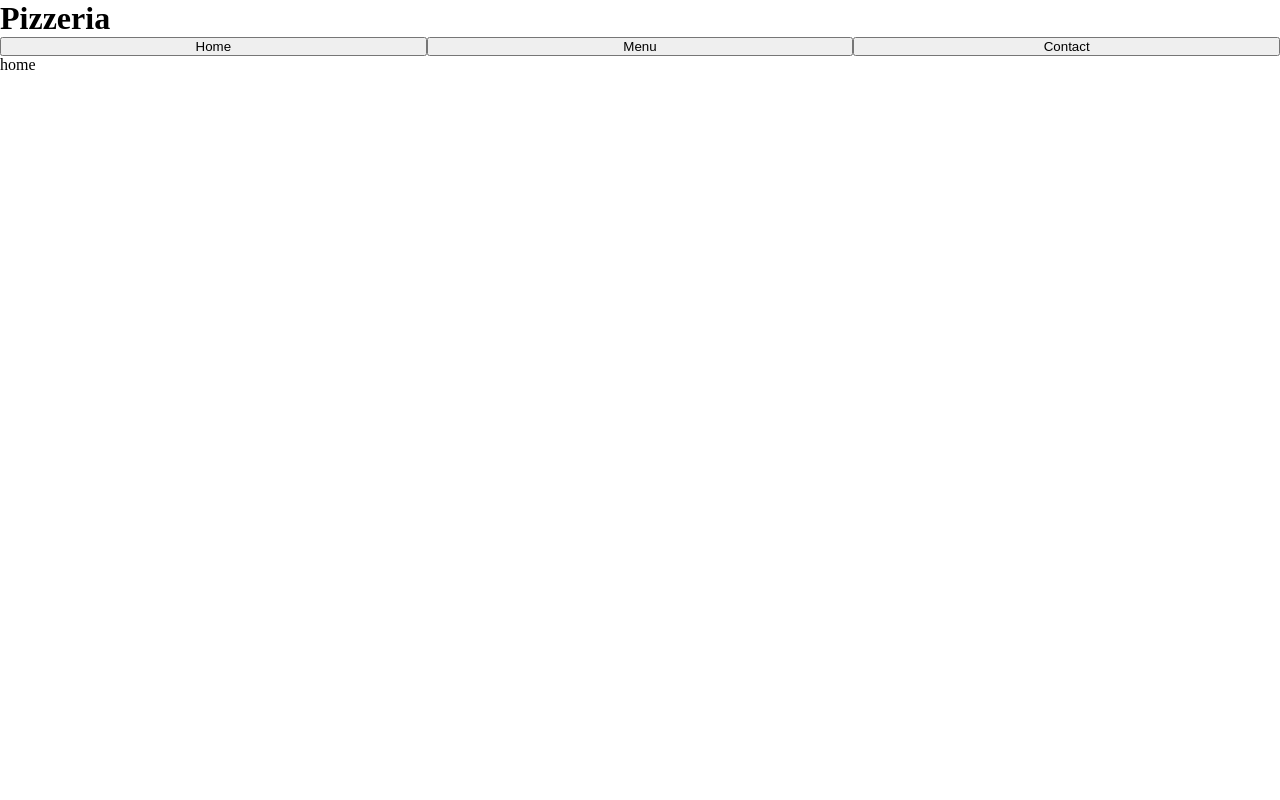
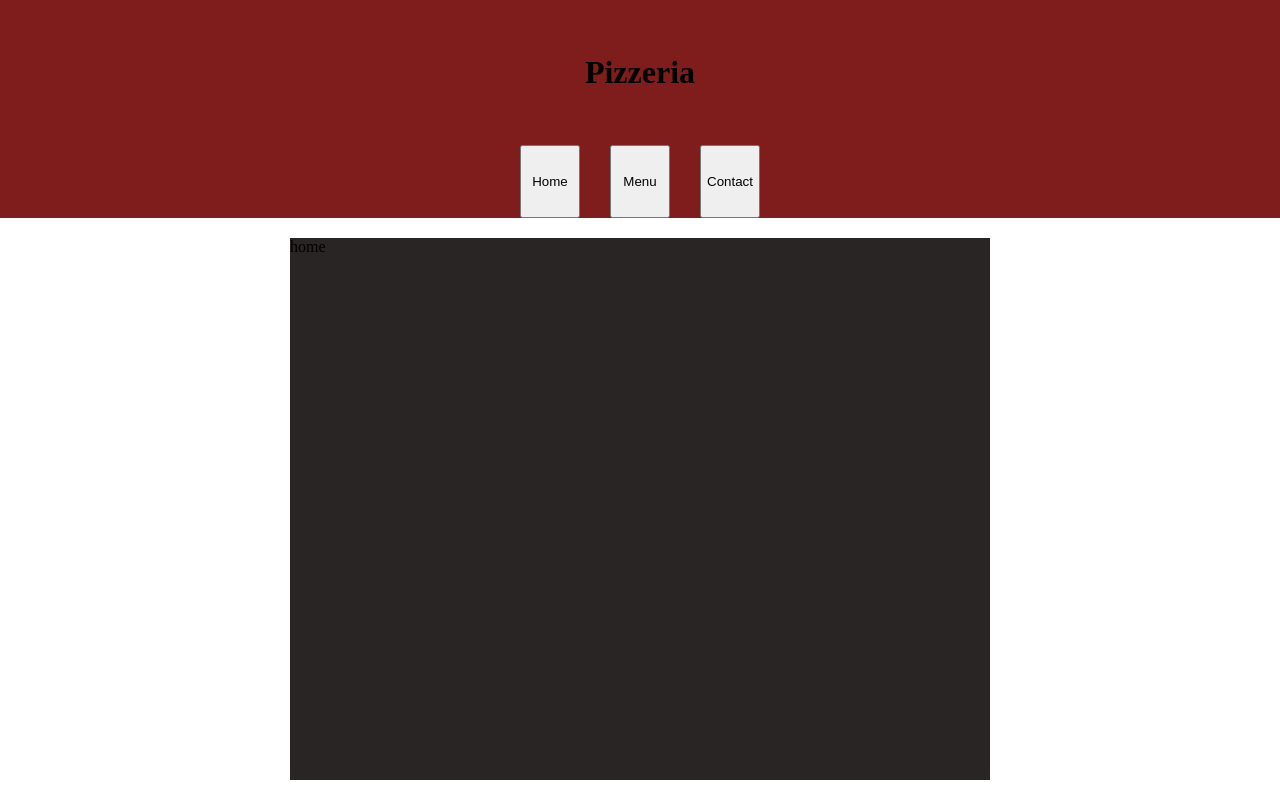
Before and after one commit to chrscmpl/odin-restaurant-page, a website built with webpack: page dist/index.html in a window 1280 px wide. Built offline with Linux system fonts and the light colour scheme.

Commit message:
Add basic style

```diff
--- a/src/base.css
+++ b/src/base.css
@@ -1,5 +1,8 @@
 :root {
-	--bg-clr: rgb(255, 255, 255);
+	--bg-clr: #ffffff;
+	--header-clr: #7f1d1d;
+	--nav-clr: var(--header-clr);
+	--wrapper-clr: #292524;
 }
 
 * {
@@ -13,3 +16,13 @@ body {
 	min-height: 100vh;
 	background-color: var(--bg-clr);
 }
+
+#content {
+	width: 100vw;
+	min-height: 100vh;
+	display: grid;
+	grid-template:
+		'header' 2fr
+		'nav' 1fr
+		'content' 8fr;
+}
--- a/src/header/header.css
+++ b/src/header/header.css
@@ -5,5 +5,10 @@
 }
 
 .header {
+	grid-area: header;
 	display: grid;
+	justify-items: center;
+	align-items: center;
+
+	background: var(--header-clr);
 }
--- a/src/nav/nav.css
+++ b/src/nav/nav.css
@@ -1,6 +1,17 @@
+* {
+	margin: 0;
+	padding: 0;
+	box-sizing: border-box;
+}
+
 .nav {
+	grid-area: nav;
 	display: grid;
-	grid-template: 'home menu contact' 1fr / 1fr 1fr 1fr;
+	grid-template: 'home menu contact' 1fr / 60px 60px 60px;
+	justify-content: center;
+	gap: 30px;
+
+	background: var(--nav-clr);
 }
 
 #home-button {
--- /dev/null
+++ b/src/wrapper/wrapper.css
@@ -0,0 +1,14 @@
+* {
+	margin: 0;
+	padding: 0;
+	box-sizing: border-box;
+}
+
+.wrapper {
+	grid-area: content;
+	justify-self: center;
+	margin: 20px 0;
+	width: min(700px, 80vw);
+
+	background-color: var(--wrapper-clr);
+}
--- a/src/wrapper/wrapper.js
+++ b/src/wrapper/wrapper.js
@@ -1,3 +1,5 @@
+import './wrapper.css';
+
 export default function Wrapper() {
 	const wrapper = document.createElement('main');
 	wrapper.classList.add('wrapper');
```
Also changed, not shown: dist/main.js.
